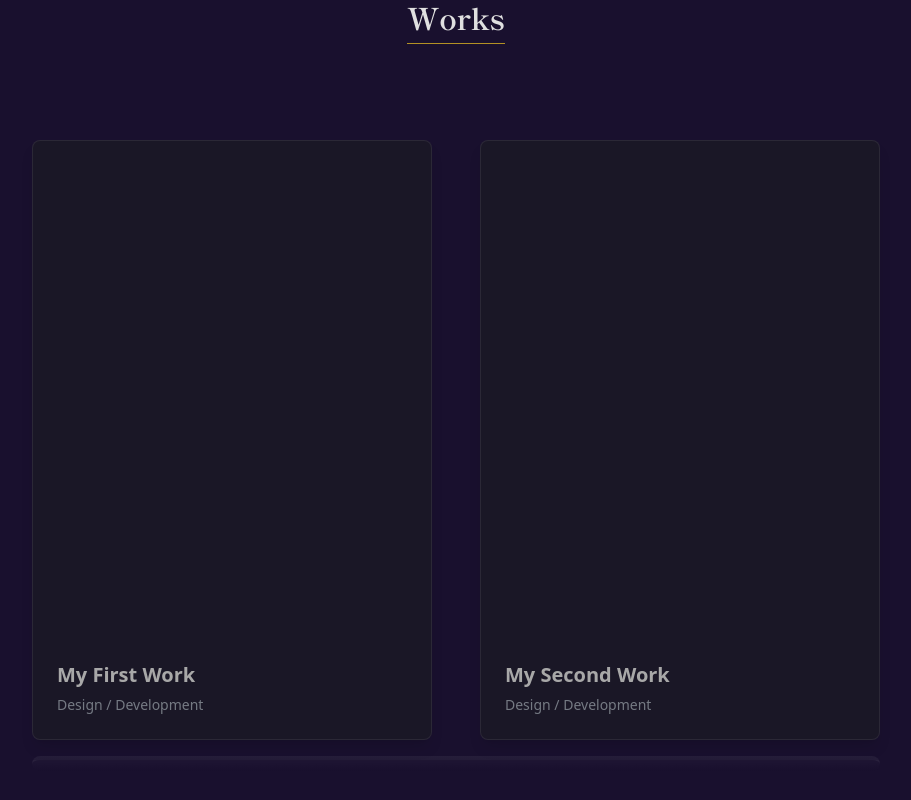
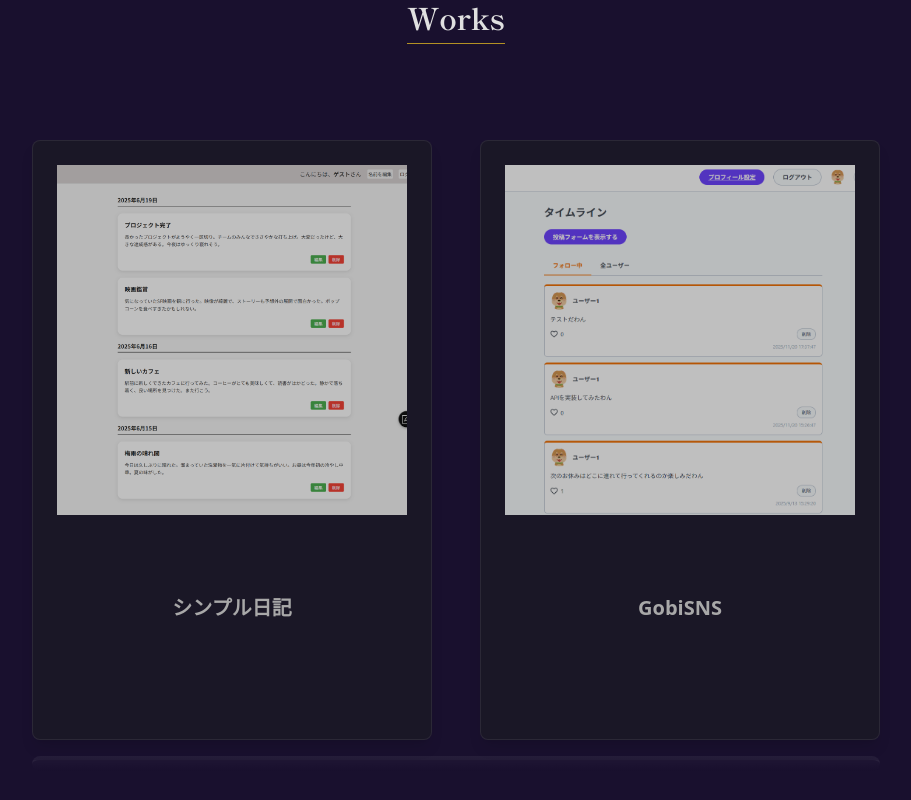
Before and after one commit to riteli/my-portfolio, a Next.js app: page / in a window 1280 px wide. Shown: the part 1842-2642 px from the top of the page, without its empty margins (184-1095 px from the left). Built offline with nearby package versions, Linux system fonts and the light colour scheme.

Commit message:
feat: Worksセクションに実データと画像を追加しカードUIを改善

```diff
--- a/src/components/sections/Works.tsx
+++ b/src/components/sections/Works.tsx
@@ -1,20 +1,7 @@
 "use client";
 
 import WorkCard from "../ui/WorkCard";
-import type { Work } from "@/types";
-
-const WORKS_DATA: Work[] = [
-  {
-    id: 1,
-    title: "My First Work",
-    speech: "This is my first work experience.",
-  },
-  {
-    id: 2,
-    title: "My Second Work",
-    speech: "This is my second work experience.",
-  },
-];
+import { WORKS_DATA } from "@/data/works";
 
 export default function Works() {
   return (
@@ -28,11 +15,7 @@ export default function Works() {
       <div className="relative mt-24">
         <div className="grid grid-cols-2 gap-x-12 gap-y-12 items-end">
           {WORKS_DATA.map((work, index) => (
-            <WorkCard
-              key={work.id}
-              work={work}
-              index={index}
-            />
+            <WorkCard key={work.id} work={work} index={index} />
           ))}
         </div>
 
--- a/src/components/ui/WorkCard.tsx
+++ b/src/components/ui/WorkCard.tsx
@@ -1,5 +1,6 @@
 "use client";
 
+import Image from "next/image";
 import type { Work } from "@/types";
 
 type Props = {
@@ -8,24 +9,27 @@ type Props = {
 };
 
 export default function WorkCard({ work, index }: Props) {
-  const { title, speech } = work;
+  const { title, speech, imageUrl } = work;
 
   const isLeftColumn = index % 2 === 0;
 
   return (
-    <div
-      className="group relative w-full aspect-2/3 bg-work-card-bg p-6 rounded-lg border border-border-white-10 hover:border-accent flex flex-col justify-end shadow-lg brightness-75 hover:brightness-100 z-0 hover:z-50"
-      style={{
-        transitionProperty: "filter, border-color, z-index",
-        transitionDuration: "0.3s, 0.3s, 0s",
-        transitionDelay: "0s, 0s, 0.3s",
-      }}
-    >
+    <div className="group relative w-full aspect-2/3 flex flex-col gap-20 bg-work-card-bg p-6 rounded-lg border border-border-white-10 hover:border-accent shadow-lg brightness-75 hover:brightness-100 z-0 hover:z-50 [transition:all_0.3s_ease,z-index_0s_ease_0.3s] hover:[transition:all_0.3s_ease,z-index_0s_ease_0s]">
       <div className="absolute -top-16 left-1/2 -translate-x-1/2 w-[120%] h-[calc(100%+1rem)] bg-linear-to-b from-accent/30 to-transparent pointer-events-none [clip-path:polygon(50%_0%,100%_100%,0%_100%)] opacity-0 group-hover:opacity-100 transition-opacity duration-300" />
+
+      <div className="relative w-full aspect-square">
+        <Image
+          src={imageUrl}
+          alt={title}
+          fill
+          sizes="(max-width: 350px) 100vw, 350px"
+          className="object-cover"
+        />
+      </div>
 
       <div
         className={`
-          absolute top-1/4 w-48 opacity-0 group-hover:opacity-100 transition-opacity duration-300 pointer-events-none
+          absolute top-1/4 w-64 opacity-0 group-hover:opacity-100 transition-opacity duration-300 pointer-events-none
           ${
             isLeftColumn
               ? "left-[105%] translate-x-0"
@@ -33,8 +37,10 @@ export default function WorkCard({ work, index }: Props) {
           }
         `}
       >
-        <div className="bg-white text-black text-xs p-3 rounded-lg shadow-lg relative">
-          {speech}
+        <div className="bg-white p-4 rounded-lg shadow-lg relative ">
+          <p className="text-gray-800 font-sans leading-relaxed tracking-wide">
+            {speech}
+          </p>
 
           <div
             className={`
@@ -48,13 +54,9 @@ export default function WorkCard({ work, index }: Props) {
           />
         </div>
       </div>
-
-      <div className="relative z-0">
-        <h3 className="font-bold text-xl text-text-main leading-tight">
-          {title}
-        </h3>
-        <p className="text-text-sub text-sm mt-2">Design / Development</p>
-      </div>
+      <h3 className="font-bold text-xl text-text-main leading-tight text-center">
+        {title}
+      </h3>
     </div>
   );
 }
--- /dev/null
+++ b/src/data/works.ts
@@ -0,0 +1,18 @@
+import type { Work } from "@/types";
+
+export const WORKS_DATA: Work[] = [
+  {
+    id: 1,
+    title: "シンプル日記",
+    speech:
+      "初めて一から設計・開発したReactアプリです。Reactの基礎だけでなく、Firebaseを使ったバックエンドとの連携も学びながら形にしました。ログイン認証機能も実装しています。",
+    imageUrl: "/work01.png",
+  },
+  {
+    id: 2,
+    title: "GobiSNS",
+    speech:
+      "Next.jsとSupabaseで構築した本格的なSNSアプリです。認証・投稿機能に加え、いいねやフォロー機能、無限スクロールまでフルスタックで実装しました。",
+    imageUrl: "/work02.png",
+  },
+];
--- a/src/types/index.ts
+++ b/src/types/index.ts
@@ -11,6 +11,7 @@ export type Work = {
   id: number;
   title: string;
   speech: string;
+  imageUrl: string;
 };
 
 export type ContactInfo = {
```
Also changed, not shown: public/work01.png (added), public/work02.png (added).
